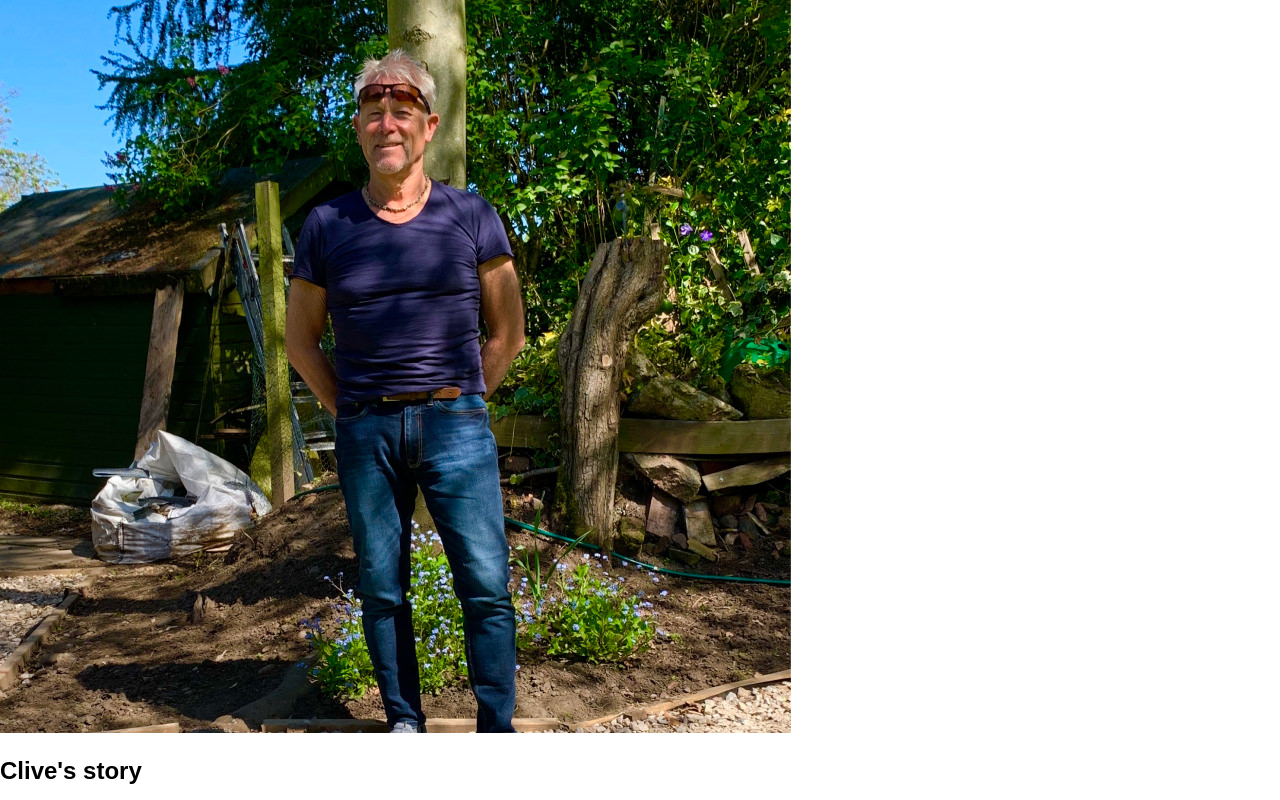
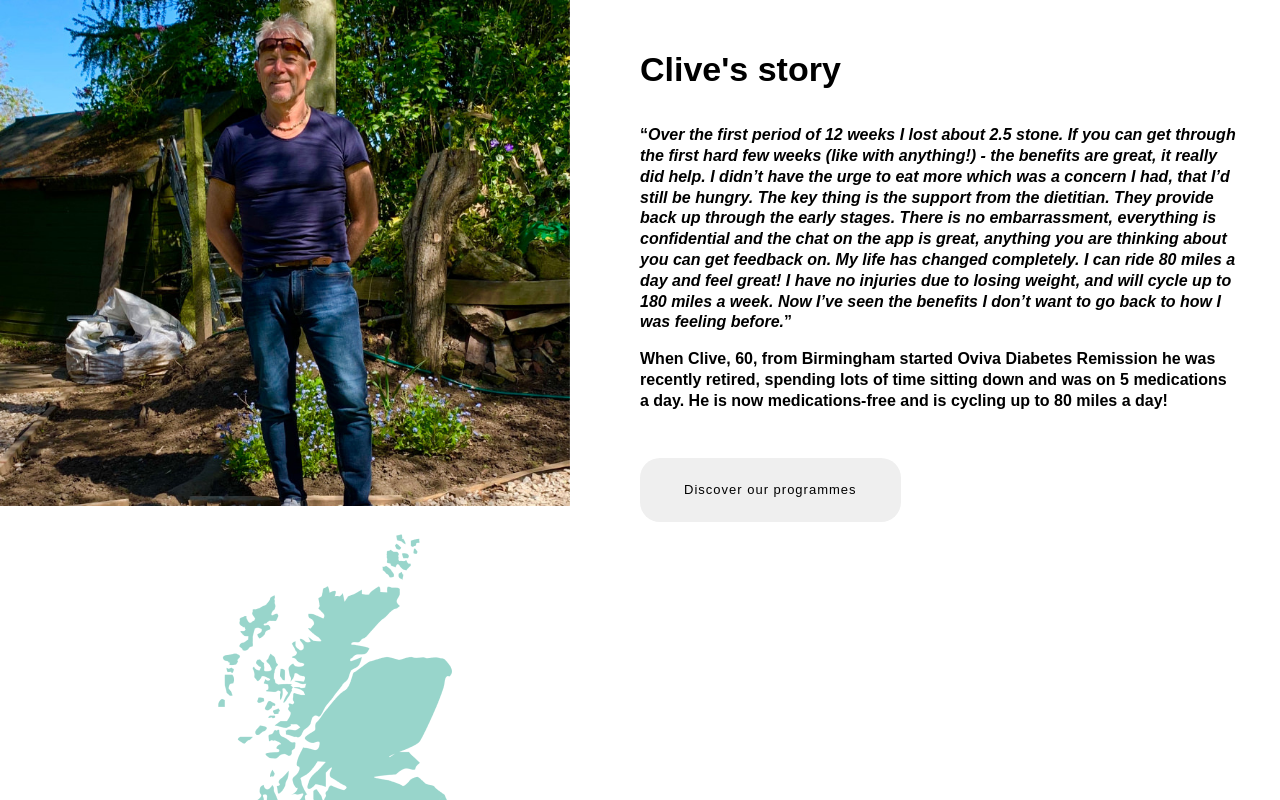
Before and after one commit to hari6180/oviva-clone, a React (Create React App) app: page / in a window 1280 px wide. Shown: the part 1060-1860 px from the top of the page. Built offline with nearby package versions, Linux system fonts and the light colour scheme.

Commit message:
CSS:review

```diff
--- a/src/components/main/main.jsx
+++ b/src/components/main/main.jsx
@@ -30,29 +30,34 @@ const Main = (props) => {
           </p>
         </div>
       </section>
-      <section>
-        <img src="img/clive.jpg" alt="client" />
-        <h2>Clive's story</h2>
-        <p>
+      <section className={styles.review}>
+        <div className={styles.review__img_wrap}>
+          <img className={styles.review__img} src="img/clive.jpg" alt="client" />
+        </div>
+        <div className={styles.review__text_wrap}>
+          <h2 className={styles.review__title}>Clive's story</h2>
+          <p className={styles.review__text}>
             <q>
               <em>
                 Over the first period of 12 weeks I lost about 2.5 stone. If you can get through the
                 first hard few weeks (like with anything!) - the benefits are great, it really did
-              help. I didn’t have the urge to eat more which was a concern I had, that I’d still be
-              hungry. The key thing is the support from the dietitian. They provide back up through
-              the early stages. There is no embarrassment, everything is confidential and the chat
-              on the app is great, anything you are thinking about you can get feedback on. My life
-              has changed completely. I can ride 80 miles a day and feel great! I have no injuries
-              due to losing weight, and will cycle up to 180 miles a week. Now I’ve seen the
-              benefits I don’t want to go back to how I was feeling before.
+                help. I didn’t have the urge to eat more which was a concern I had, that I’d still
+                be hungry. The key thing is the support from the dietitian. They provide back up
+                through the early stages. There is no embarrassment, everything is confidential and
+                the chat on the app is great, anything you are thinking about you can get feedback
+                on. My life has changed completely. I can ride 80 miles a day and feel great! I have
+                no injuries due to losing weight, and will cycle up to 180 miles a week. Now I’ve
+                seen the benefits I don’t want to go back to how I was feeling before.
               </em>
             </q>
           </p>
-        <p>
-          When Clive, 60, from Birmingham started Oviva Diabetes Remission he was recently retired,
-          spending lots of time sitting down and was on 5 medications a day. He is now
+          <p className={styles.review__bio}>
+            When Clive, 60, from Birmingham started Oviva Diabetes Remission he was recently
+            retired, spending lots of time sitting down and was on 5 medications a day. He is now
             medications-free and is cycling up to 80 miles a day!
           </p>
+          <Button />
+        </div>
       </section>
       <section>
         <img src="img/map.png" alt="map" />
--- a/src/components/main/main.module.css
+++ b/src/components/main/main.module.css
@@ -74,3 +74,42 @@
   font-size: 1.125em;
   margin-top: 0;
 }
+
+.review {
+  display: grid;
+  grid-template-columns: 50% 50%;
+}
+
+.review__img_wrap {
+  padding-right: 70px;
+}
+
+.review__img {
+  width: 100%;
+}
+
+.review__text_wrap {
+  max-width: 600px;
+  padding-top: 130px;
+}
+
+.review__title {
+  color: ovivaMint;
+  font-size: 2.125em;
+  padding-bottom: 20px;
+  margin: 0 0 10px;
+}
+
+.review__text {
+  color: ovivaGrey;
+  font-size: 1em;
+  font-weight: 820;
+  line-height: 1.3em;
+}
+
+.review__bio {
+  color: ovivaGrey;
+  font-size: 1em;
+  font-weight: 700;
+  line-height: 1.3em;
+}
```
Lines whose indentation alone changed are shown as unchanged.
